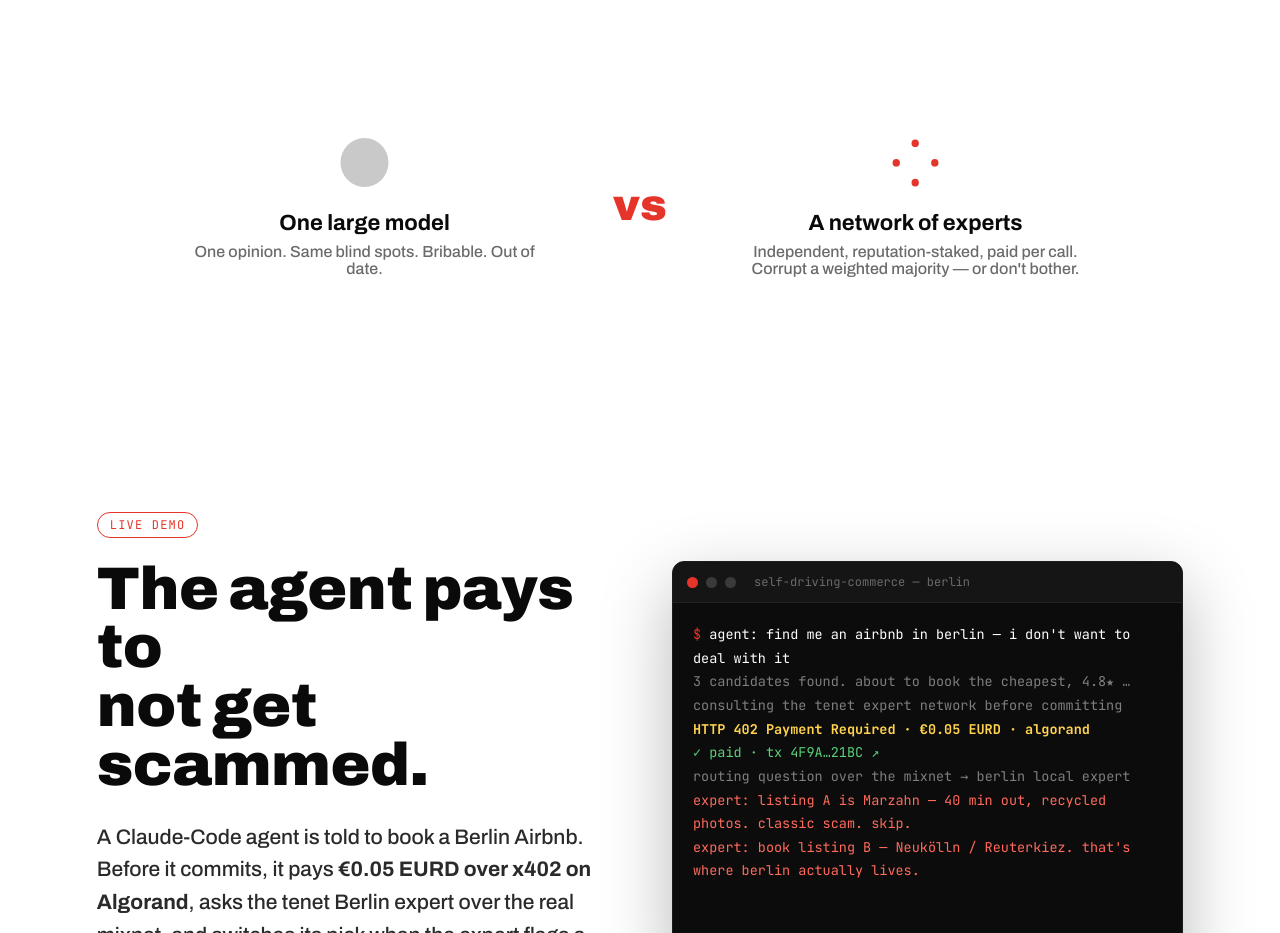
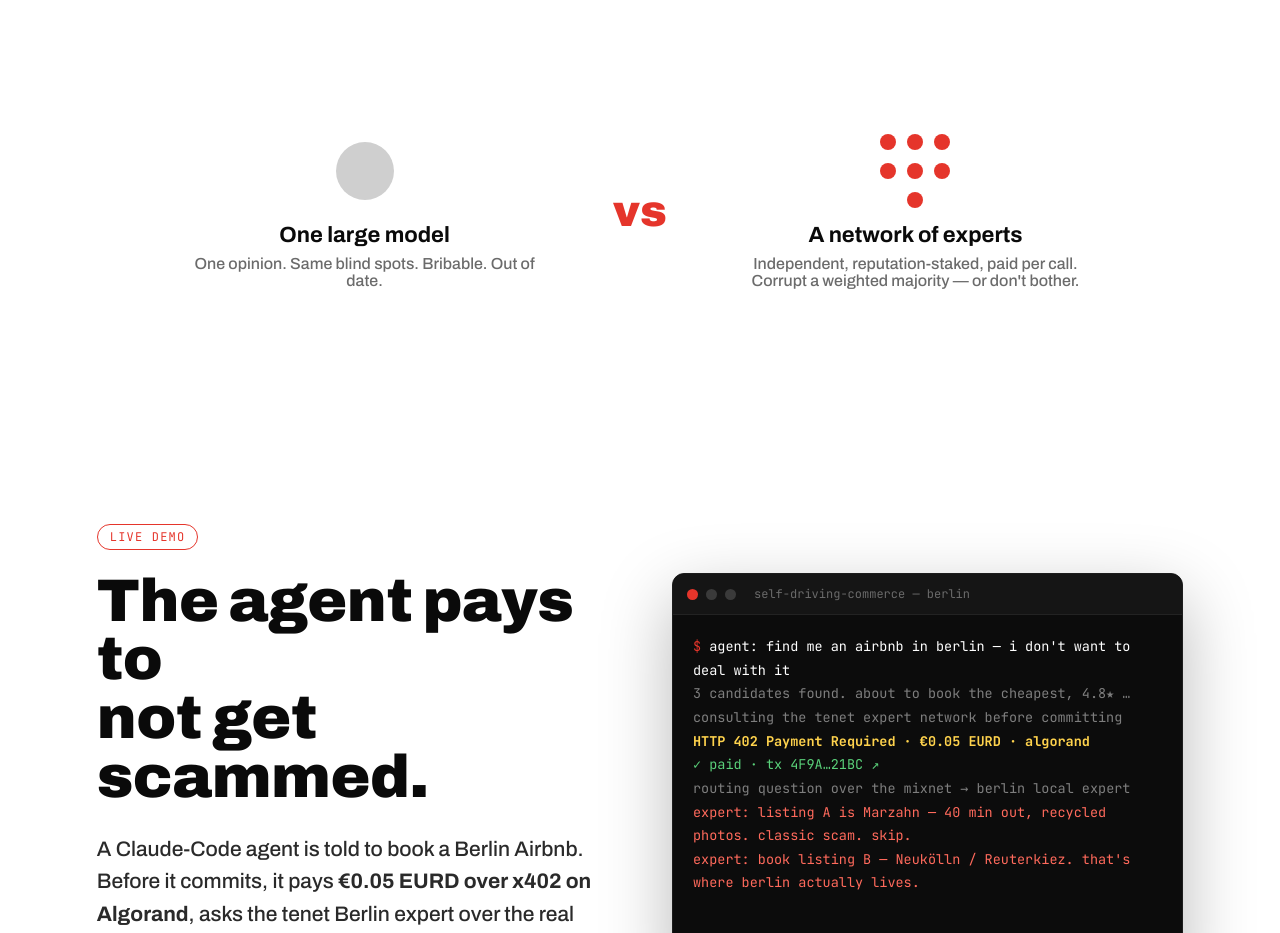
Before and after one commit to maceip/tenet-www, a React (Vite) app: page / in a window 1280 px wide. Shown: the part 1440-2373 px from the top of the page. Built offline with nearby package versions, Linux system fonts and the light colour scheme; a web font is replaced by a local one.

Commit message:
Polish vs-art: clean node-cluster (one blob vs network of dots) replacing glyph placeholders

```diff
--- a/src/App.jsx
+++ b/src/App.jsx
@@ -97,13 +97,15 @@ export default function App() {
       {/* VS */}
       <section className="vs">
         <div className="vs-col">
-          <div className="vs-art one">●</div>
+          <div className="vs-art"><span className="blob" /></div>
           <h3>One large model</h3>
           <p className="muted">One opinion. Same blind spots. Bribable. Out of date.</p>
         </div>
         <div className="vs-mid">vs</div>
         <div className="vs-col">
-          <div className="vs-art net">⁘</div>
+          <div className="vs-art net">
+            {Array.from({ length: 7 }).map((_, i) => <span key={i} className="node" />)}
+          </div>
           <h3>A network of experts</h3>
           <p className="muted">Independent, reputation-staked, paid per call. Corrupt a weighted majority — or don't bother.</p>
         </div>
--- a/src/styles.css
+++ b/src/styles.css
@@ -76,9 +76,11 @@ img { max-width: 100%; display: block; }
 }
 .vs-col { text-align: center; }
 .vs-col h3 { font-size: 22px; margin: 14px 0 8px; }
-.vs-art { font-size: 64px; line-height: 1; }
-.vs-art.one { color: #c9c9c9; }
-.vs-art.net { color: var(--red); }
+.vs-art { height: 76px; display: flex; align-items: center; justify-content: center; }
+.vs-art .blob { width: 58px; height: 58px; border-radius: 50%; background: #cfcfcf; }
+.vs-art.net { display: grid; grid-template-columns: repeat(3, 16px); gap: 11px; }
+.vs-art.net .node { width: 16px; height: 16px; border-radius: 50%; background: var(--red); }
+.vs-art.net .node:nth-child(7) { grid-column: 2; }
 .vs-mid { font-family: var(--expanded); font-weight: 900; font-size: clamp(28px, 4vw, 44px); color: var(--red); }
 
 /* ---------- demo ---------- */
```
